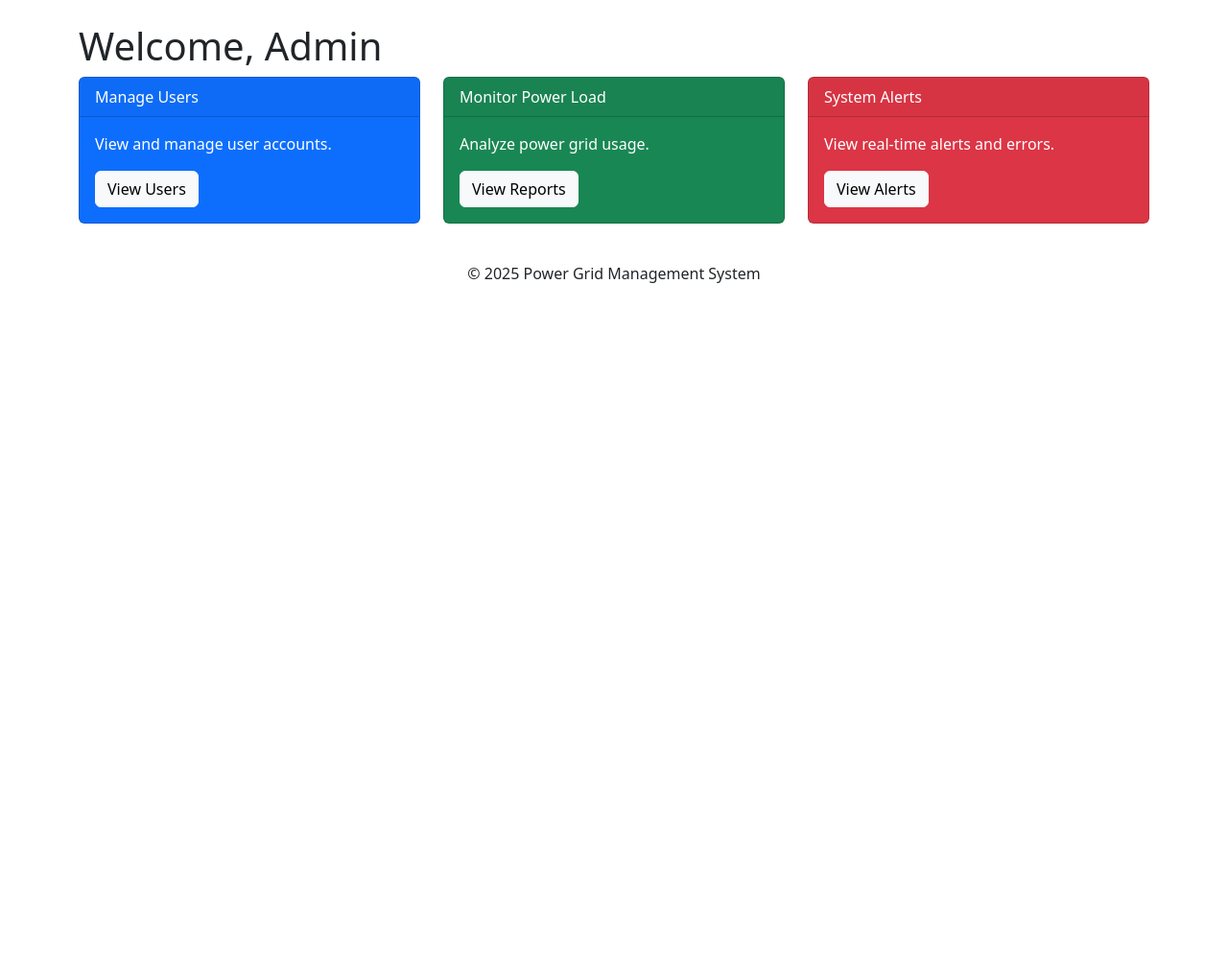
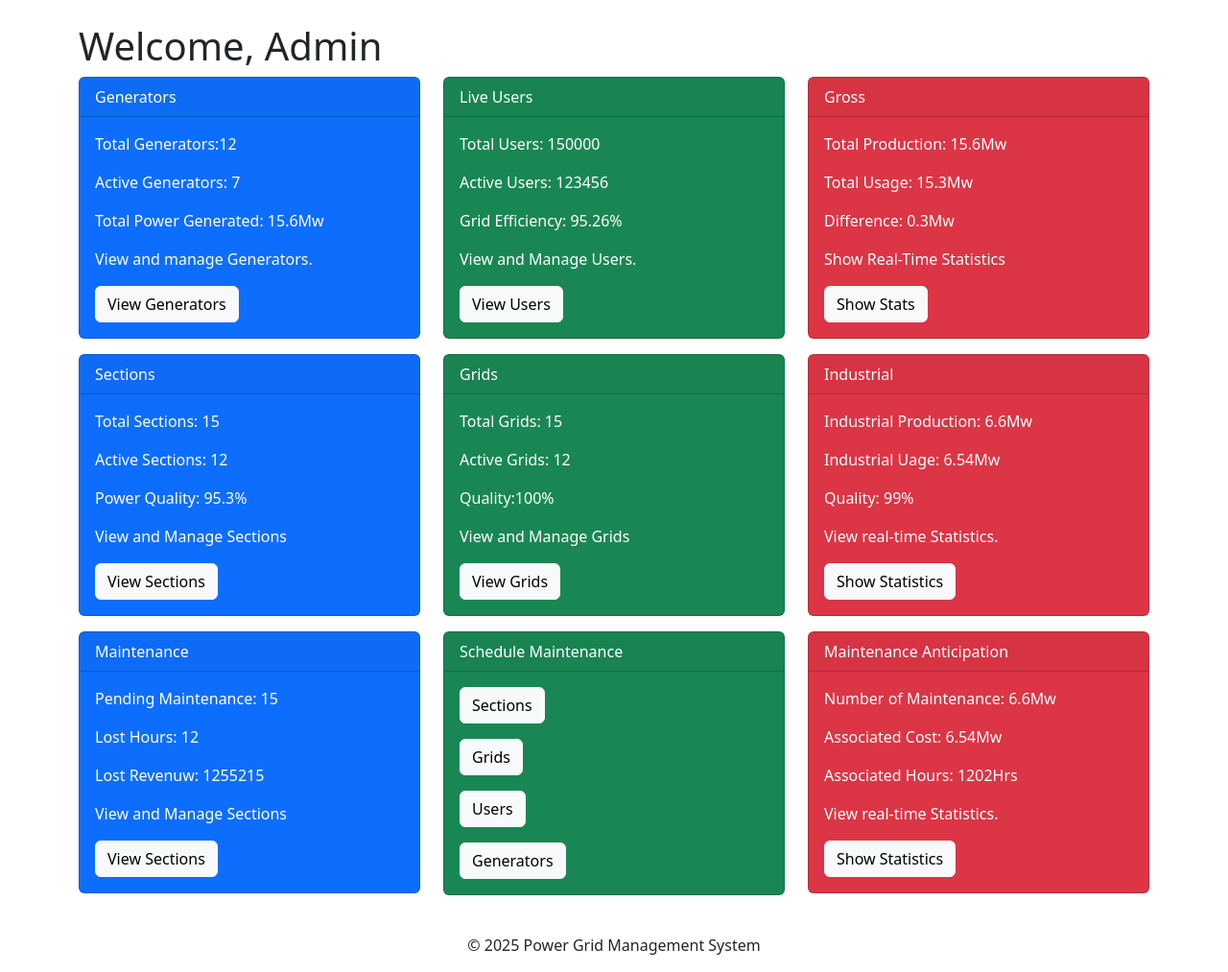
Before and after one commit to manucmadhu/Main-Project, a Django app: template templates/admin_panel.html in a window 1280 px wide. Shown: the part 56-1069 px from the top of the page at 96% size. Before the commit the page ends 351 px from the top, so only its background shows below. Run offline with Django 5.2, Linux system fonts and the light colour scheme; the template is opened without the code that fills it, so the values that code supplies are empty; parts of the project's set-up code (start-up, migrations or seed data) failed here and were passed over.

Commit message:
admin page

```diff
--- a/templates/admin_panel.html
+++ b/templates/admin_panel.html
@@ -7,28 +7,112 @@
 <div class="row">
     <div class="col-md-4">
         <div class="card text-white bg-primary mb-3">
-            <div class="card-header">Manage Users</div>
+            <div class="card-header">Generators</div>
+
             <div class="card-body">
-                <p class="card-text">View and manage user accounts.</p>
+                <p>Total Generators:12</p>
+                <p>Active Generators: 7</p>
+                <p >Total Power Generated: 15.6Mw</p>
+                <p class="card-text">View and manage Generators.</p>
+                <a href="/generators/1" class="btn btn-light">View Generators</a>
+            </div>
+        </div>
+    </div>
+    <div class="col-md-4">
+        <div class="card text-white bg-success mb-3">
+            <div class="card-header">Live Users</div>
+            <div class="card-body">
+                <p>Total Users: 150000</p>
+                <p>Active Users: 123456</p>
+                <p >Grid Efficiency: 95.26%</p>
+                <p class="card-text">View and Manage Users.</p>
                 <a href="#" class="btn btn-light">View Users</a>
             </div>
         </div>
     </div>
     <div class="col-md-4">
+        <div class="card text-white bg-danger mb-3">
+            <div class="card-header">Gross</div>
+            <div class="card-body">
+                <p>Total Production: 15.6Mw</p>
+                <p>Total Usage: 15.3Mw</p>
+                <p>Difference: 0.3Mw</p>
+                <p class="card-text">Show Real-Time Statistics</p>
+                <a href="#" class="btn btn-light">Show Stats</a>
+            </div>
+        </div>
+    </div>
+    <div class="col-md-4">
+        <div class="card text-white bg-primary mb-3">
+            <div class="card-header">Sections</div>
+            <div class="card-body">
+                <p>Total Sections: 15</p>
+                <p>Active Sections: 12</p>
+                <p >Power Quality: 95.3%</p>
+                <p class="card-text">View and Manage Sections</p>
+                <a href="#" class="btn btn-light">View Sections</a>
+            </div>
+        </div>
+    </div>
+    <div class="col-md-4">
         <div class="card text-white bg-success mb-3">
-            <div class="card-header">Monitor Power Load</div>
+            <div class="card-header">Grids</div>
             <div class="card-body">
-                <p class="card-text">Analyze power grid usage.</p>
-                <a href="#" class="btn btn-light">View Reports</a>
+                <p>Total Grids: 15</p>
+                <p>Active Grids: 12</p>
+                <p>Quality:100%</p>
+                <p class="card-text">View and Manage Grids</p>
+                <a href="#" class="btn btn-light">View Grids</a>
             </div>
         </div>
     </div>
     <div class="col-md-4">
         <div class="card text-white bg-danger mb-3">
-            <div class="card-header">System Alerts</div>
+            <div class="card-header">Industrial</div>
             <div class="card-body">
-                <p class="card-text">View real-time alerts and errors.</p>
-                <a href="#" class="btn btn-light">View Alerts</a>
+                <p>Industrial Production: 6.6Mw</p>
+                <p>Industrial Uage: 6.54Mw</p>
+                <p class="card-text">Quality: 99%</p>
+                <p class="card-text">View real-time Statistics.</p>
+                <a href="#" class="btn btn-light">Show Statistics</a>
+            </div>
+        </div>
+    </div>
+    <div class="col-md-4">
+        <div class="card text-white bg-primary mb-3">
+            <div class="card-header">Maintenance</div>
+            <div class="card-body">
+                <p>Pending Maintenance: 15</p>
+                <p>Lost Hours: 12</p>
+                <p >Lost Revenuw: 1255215</p>
+                <p class="card-text">View and Manage Sections</p>
+                <a href="#" class="btn btn-light">View Sections</a>
+            </div>
+        </div>
+    </div>
+    <div class="col-md-4">
+        <div class="card text-white bg-success mb-3">
+            <div class="card-header">Schedule Maintenance</div>
+            <div class="card-body">
+                <a href="#" class="btn btn-light">Sections</a>
+                <p> </p>
+                <a href="#" class="btn btn-light">Grids</a>
+                <p> </p>
+                <a href="#" class="btn btn-light">Users</a>
+                <p> </p>
+                <a href="#" class="btn btn-light">Generators</a>
+            </div>
+        </div>
+    </div>
+    <div class="col-md-4">
+        <div class="card text-white bg-danger mb-3">
+            <div class="card-header">Maintenance Anticipation</div>
+            <div class="card-body">
+                <p>Number of Maintenance: 6.6Mw</p>
+                <p>Associated Cost: 6.54Mw</p>
+                <p>Associated Hours: 1202Hrs</p>
+                <p class="card-text">View real-time Statistics.</p>
+                <a href="#" class="btn btn-light">Show Statistics</a>
             </div>
         </div>
     </div>
```
